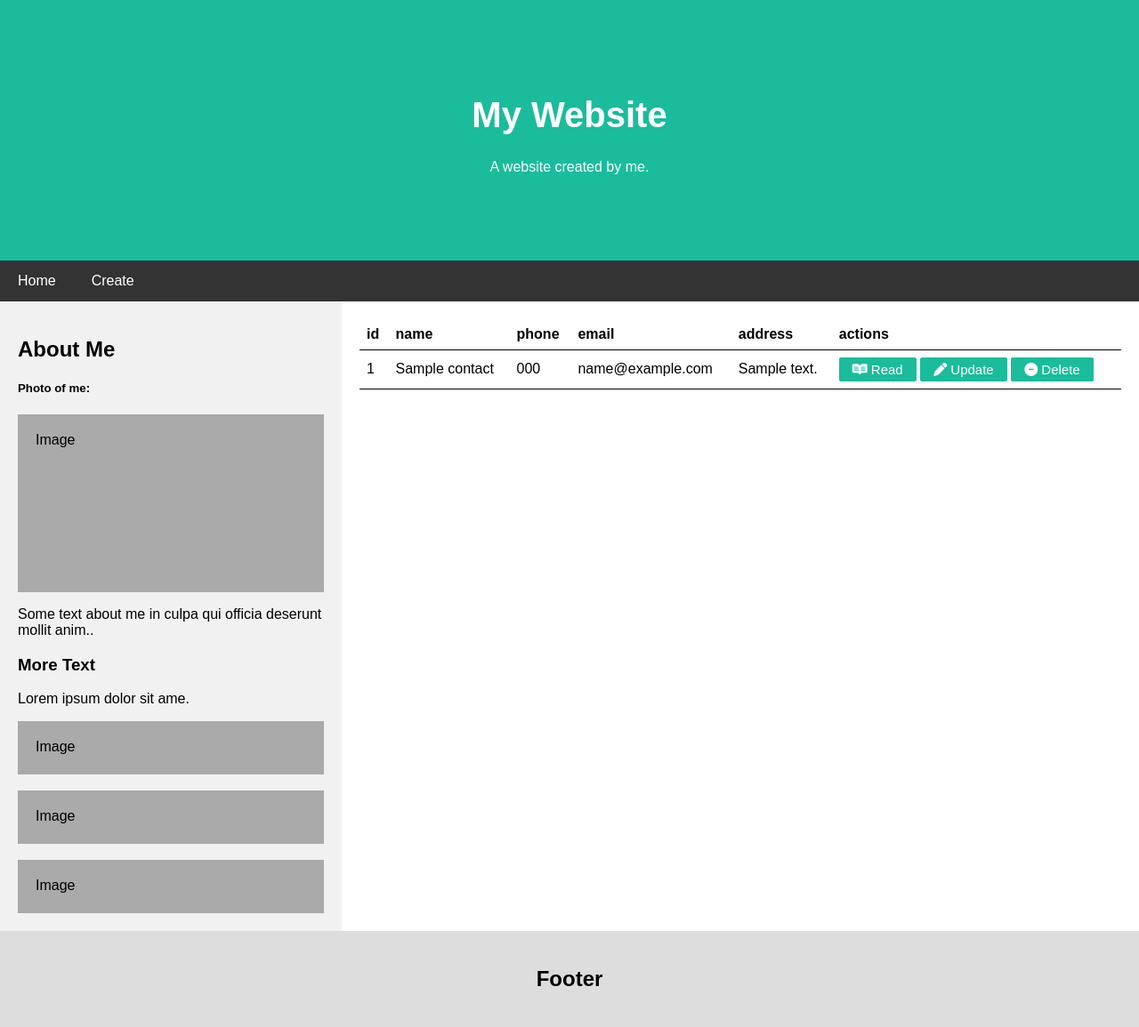
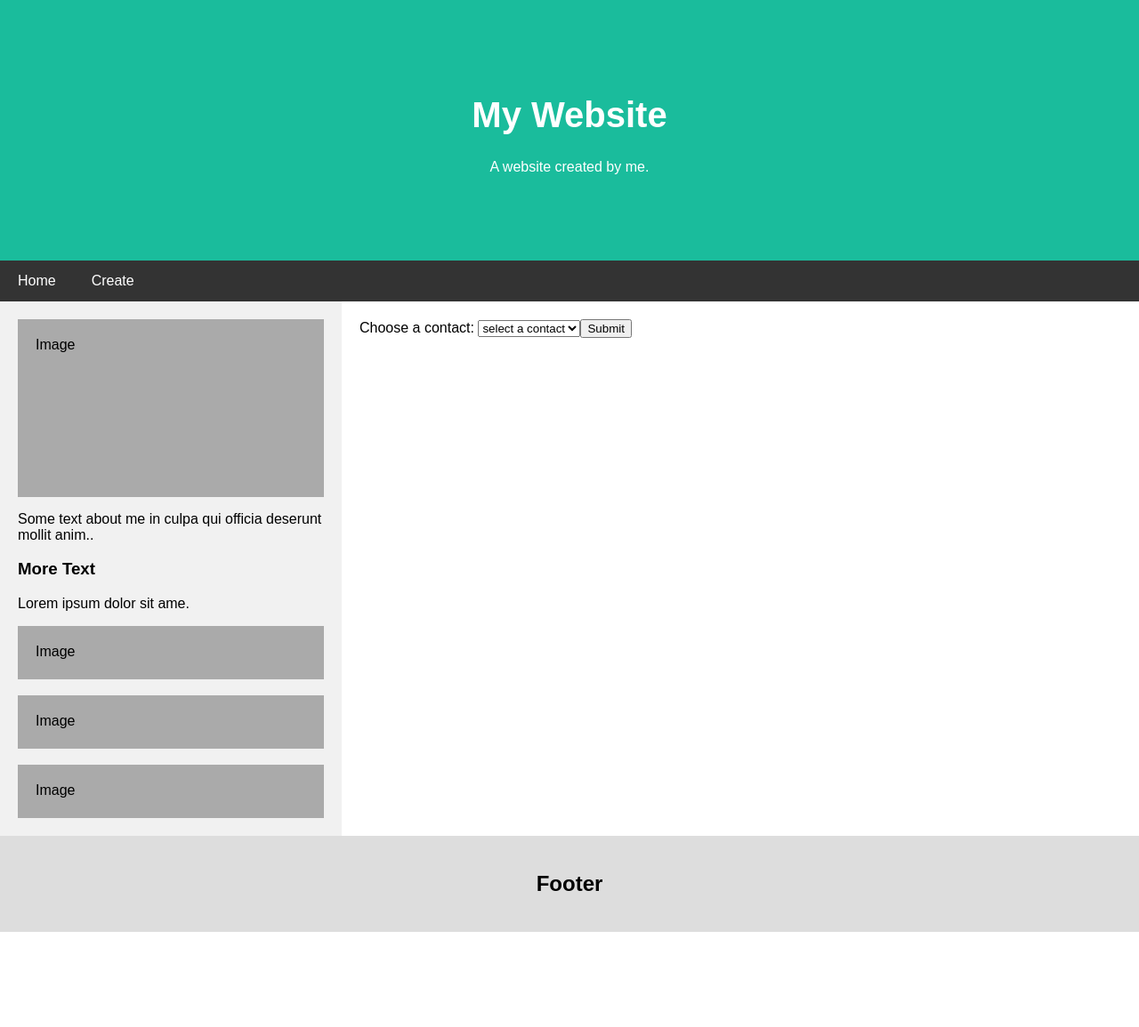
Before and after one commit to Jarno556564/mvc_example, a PHP site: page / in a window 1280 px wide. Shown: the whole page at 89% size. After the commit the page ends 1048 px from the top, so only its background shows below. Run offline with PHP 8.4, Linux system fonts and the light colour scheme; tables that the repository leaves empty or names only in its code hold one stand-in row (values such as "Sample post"); some libraries are stand-ins or nearby versions.

Commit message:
First version dropdown to select contact

```diff
--- a/controller/ContactsController.php
+++ b/controller/ContactsController.php
@@ -27,6 +27,9 @@ class ContactsController
                 case 'read':
                     $this->collectReadContact($_REQUEST['id']);
                     break;
+                case 'readDropdown':
+                    $this->collectReadDropdown($_REQUEST['name']);
+                    break;
                 case 'update':
                     $this->collectUpdateContact($_REQUEST['id']);
                     break;
@@ -34,7 +37,7 @@ class ContactsController
                     $this->collectDeleteContact($_REQUEST['id']);
                     break;
                 default:
-                    $this->collectReadAllContacts();
+                    $this->collectCreateDropdown();
                     break;
             }
         } catch (Exception $e) {
@@ -80,4 +83,18 @@ class ContactsController
         include 'view/show.php';
     }
 
+    public function collectCreateDropdown()
+    {
+        $result = $this->ContactsLogic->readAllContacts();
+        $html = $this->Output->createDropdown($result);
+        include 'view/show.php';
+    }
+
+    public function collectReadDropdown($name)
+    {
+        $result = $this->ContactsLogic->readContactName($name);
+        $html = $this->Output->createTable($result);
+        include 'view/show.php';
+    }
+
 }
--- a/model/ContactsLogic.php
+++ b/model/ContactsLogic.php
@@ -19,6 +19,18 @@ class ContactsLogic
     {
         try {
             $sql = "SELECT * FROM contacts WHERE id=" . $id;
+            $result = $this->DataHandler->readData($sql);
+            $res = $result->fetchAll();
+            return $res;
+        } catch (Exception $e) {
+            throw $e;
+        }
+    }
+
+    public function readContactName($name)
+    {
+        try {
+            $sql = "SELECT * FROM contacts WHERE name LIKE '" . $name . "'";
             $result = $this->DataHandler->readData($sql);
             $res = $result->fetchAll();
             return $res;
--- a/model/Output.php
+++ b/model/Output.php
@@ -32,11 +32,10 @@ class Output
         return $html;
     }
 
-    public function createList($enteries)
+    public function createList($entries)
     {
         $html = '<ul>';
-        foreach ($enteries as $entery) {
-
+        foreach ($entries as $entery) {
             foreach ($entery as $value) {
                 $html .= "<li>" . $value . "</li>";
             }
@@ -44,6 +43,21 @@ class Output
         $html .= '</ul>';
         return $html;
     }
+
+    public function createDropdown($entries)
+    {
+        $html = "<form action='index.php?op=readDropdown' method='post'>";
+        $html .= "<label for='name'>Choose a contact: </label>";
+        $html .= "<select name='name' id='name'>";
+        $html .= "<option disabled selected value>select a contact</option>";
+        foreach ($entries as $entery) {
+            $html .= "<option value='" . $entery['name'] . "'>" . $entery['name'] . "</option>";
+        }
+        $html .= "</select>";
+        $html .= "<input type='submit' value='Submit'>";
+        $html .= "</form>";
+        return $html;
+    }
 }
 
 ?>
--- a/view/header.php
+++ b/view/header.php
@@ -23,8 +23,6 @@
     </div>
     <div class="row">
         <div class="side">
-            <h2>About Me</h2>
-            <h5>Photo of me:</h5>
             <div class="fakeimg" style="height:200px;">Image</div>
             <p>Some text about me in culpa qui officia deserunt mollit anim..</p>
             <h3>More Text</h3>
```
